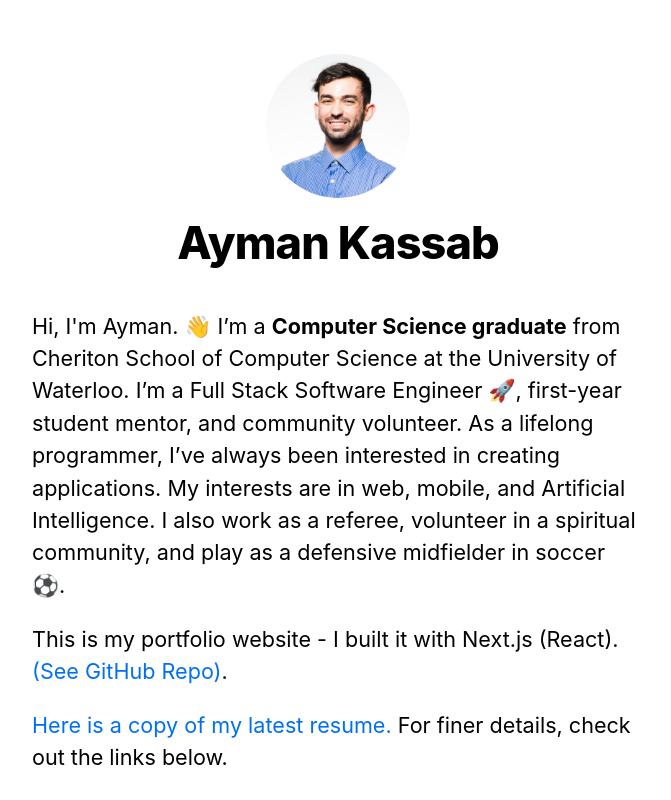
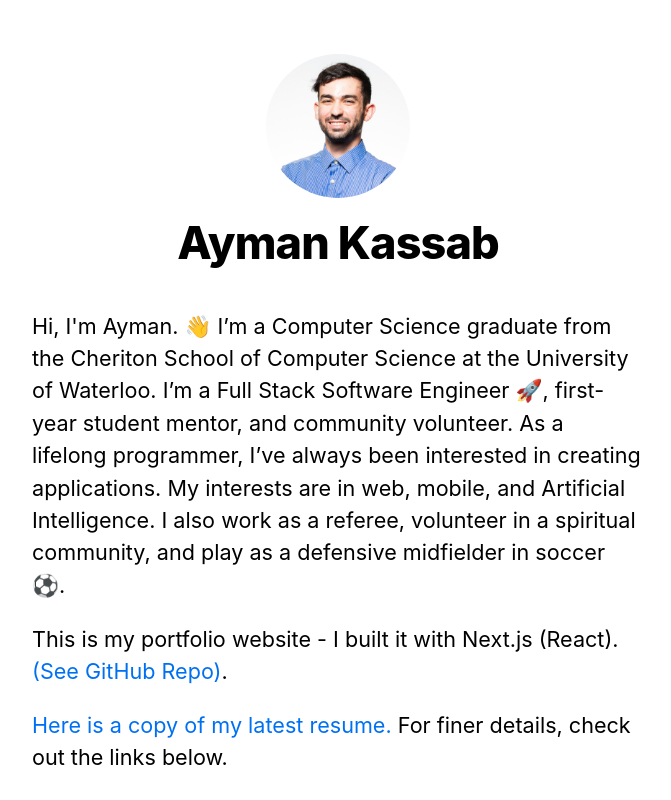
Before and after one commit to akassab/akassab-portfolio, a Next.js app: page / in a window 1280 px wide. Shown: the top 800 px of the page, without its empty margins (302-973 px from the left). Built offline with nearby package versions, Linux system fonts and the light colour scheme; no server answers.

Commit message:
Fix grammar (#41)

```diff
--- a/pages/index.tsx
+++ b/pages/index.tsx
@@ -26,7 +26,7 @@ const Home = ({
       </Head>
       <section className={utilStyles.headingMd}>
         <p>
-          Hi, I'm Ayman. 👋 I’m a <b>Computer Science graduate</b> from Cheriton
+          Hi, I'm Ayman. 👋 I’m a Computer Science graduate from the Cheriton
           School of Computer Science at the University of Waterloo. I’m a Full
           Stack Software Engineer 🚀, first-year student mentor, and community
           volunteer. As a lifelong programmer, I’ve always been interested in
```
